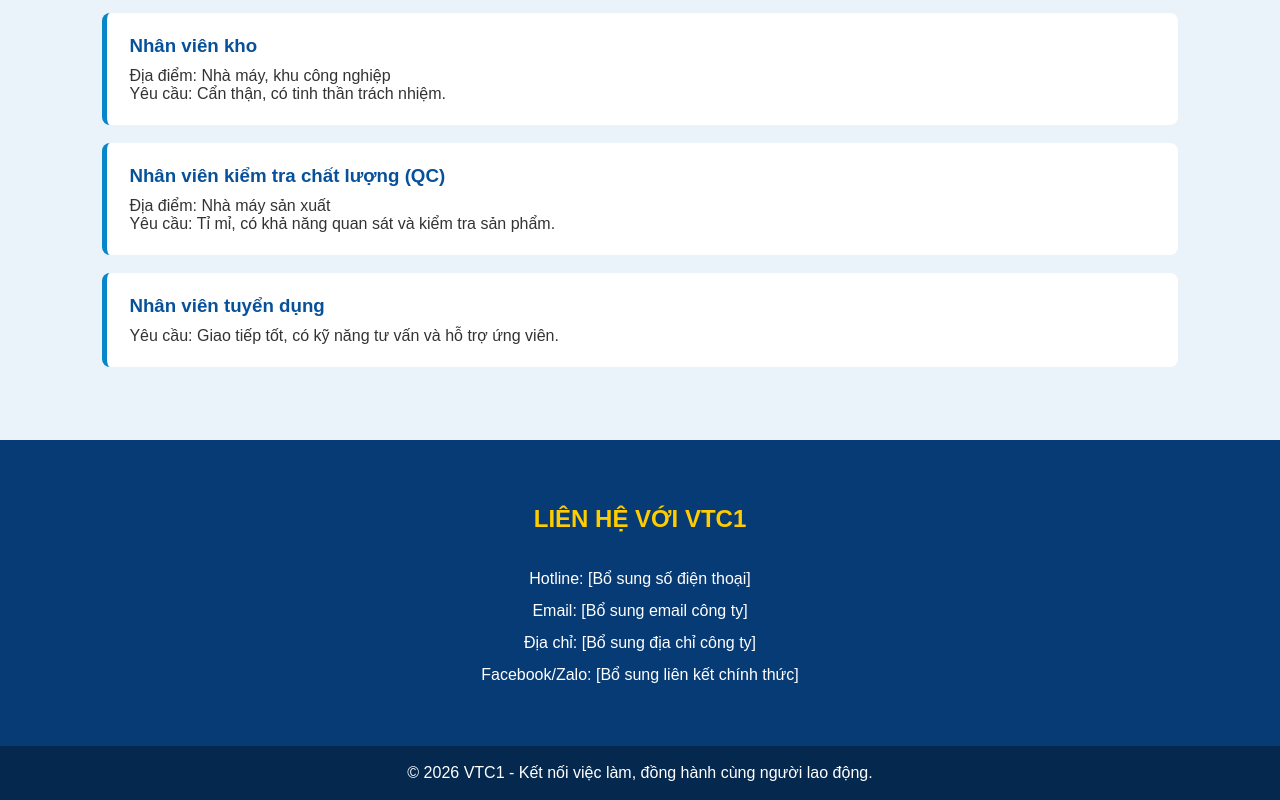
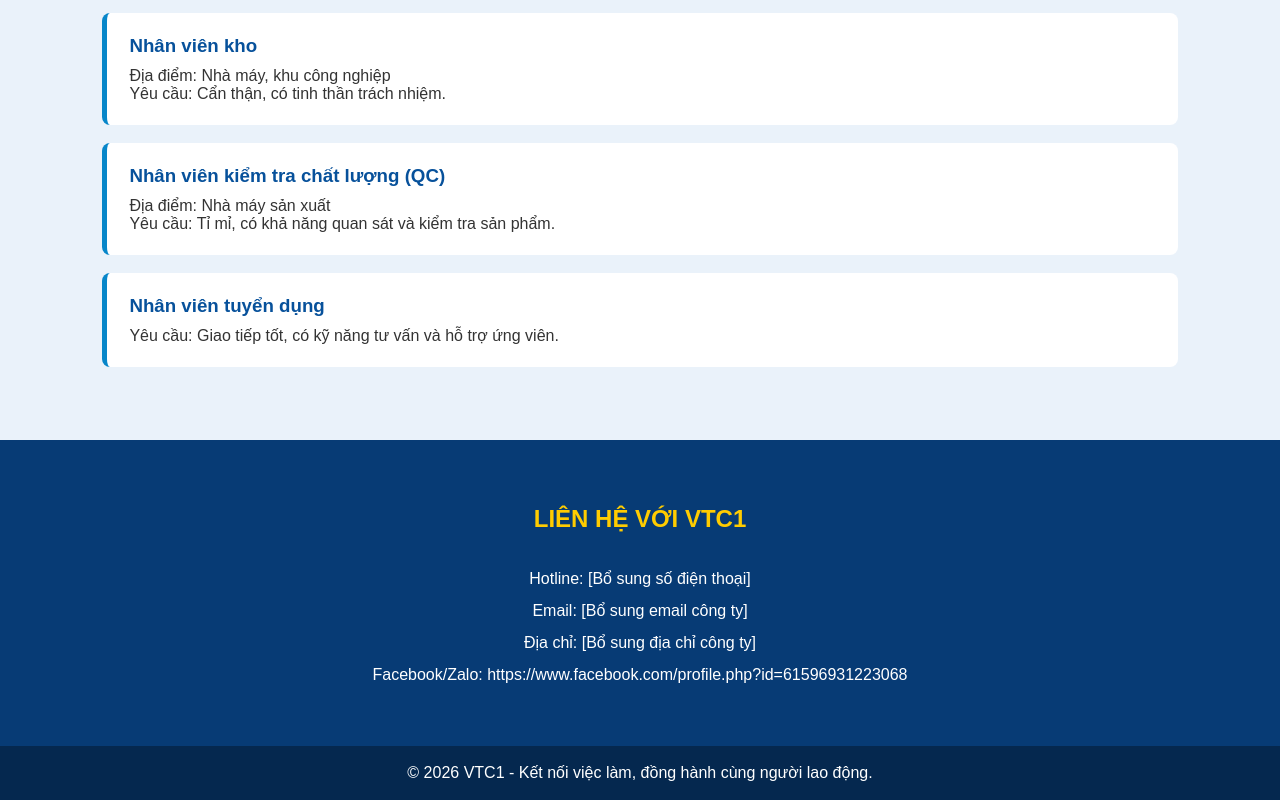
Before and after one commit to boydaiyen24/web_tuyen_dung, a plain HTML site: page index.html in a window 1280 px wide. Shown: the part 1339-2139 px from the top of the page. Drawn offline with Linux system fonts and the light colour scheme.

Commit message:
Update Facebook contact link
Co-authored-by: Copilot <223556219+Copilot@users.noreply.github.com>

```diff
--- a/index.html
+++ b/index.html
@@ -254,7 +254,7 @@ footer {
     <p>Hotline: [Bổ sung số điện thoại]</p>
     <p>Email: [Bổ sung email công ty]</p>
     <p>Địa chỉ: [Bổ sung địa chỉ công ty]</p>
-    <p>Facebook/Zalo: [Bổ sung liên kết chính thức]</p>
+    <p>Facebook/Zalo: https://www.facebook.com/profile.php?id=61596931223068</p>
 </section>
 
 <footer>
```
